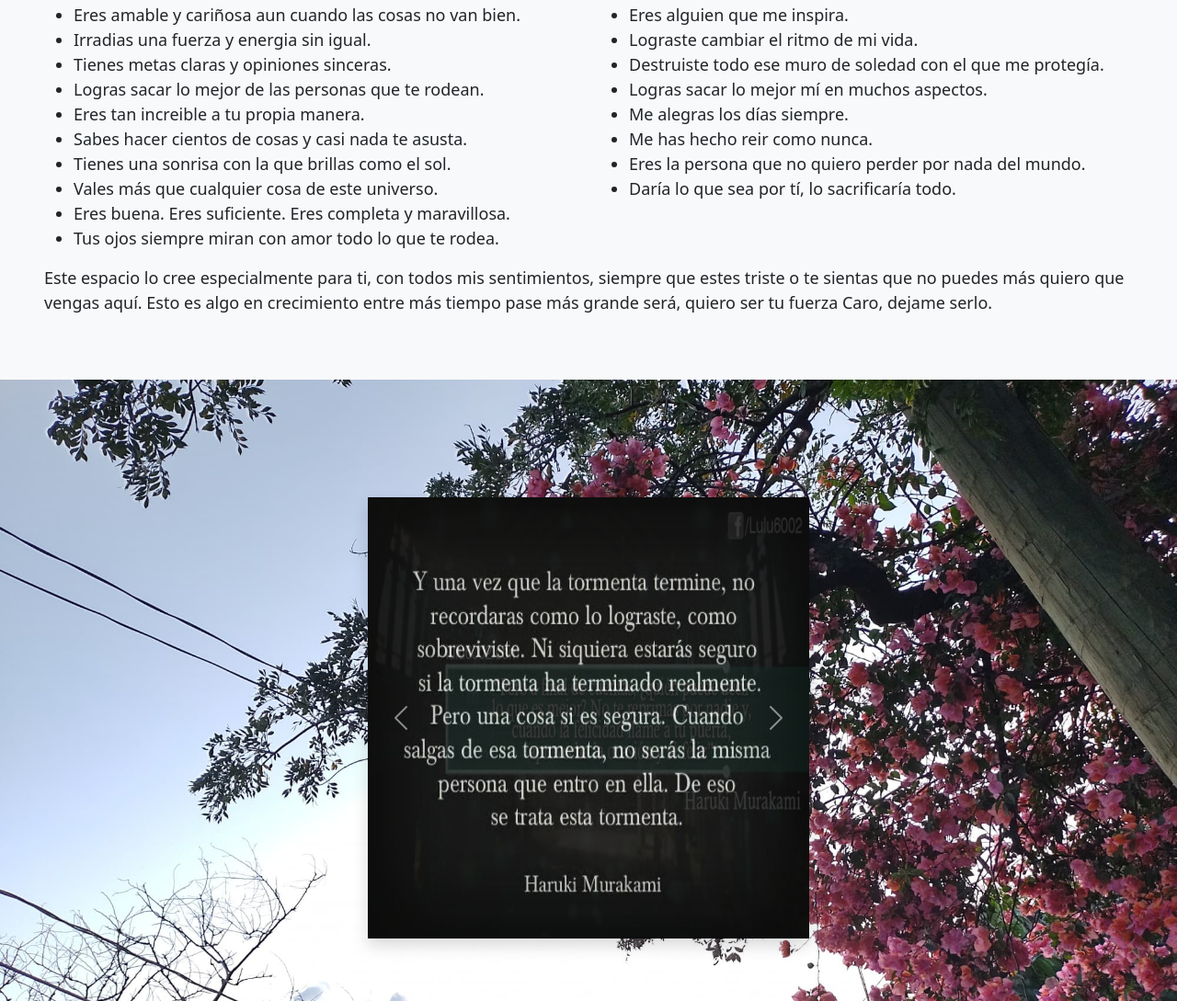
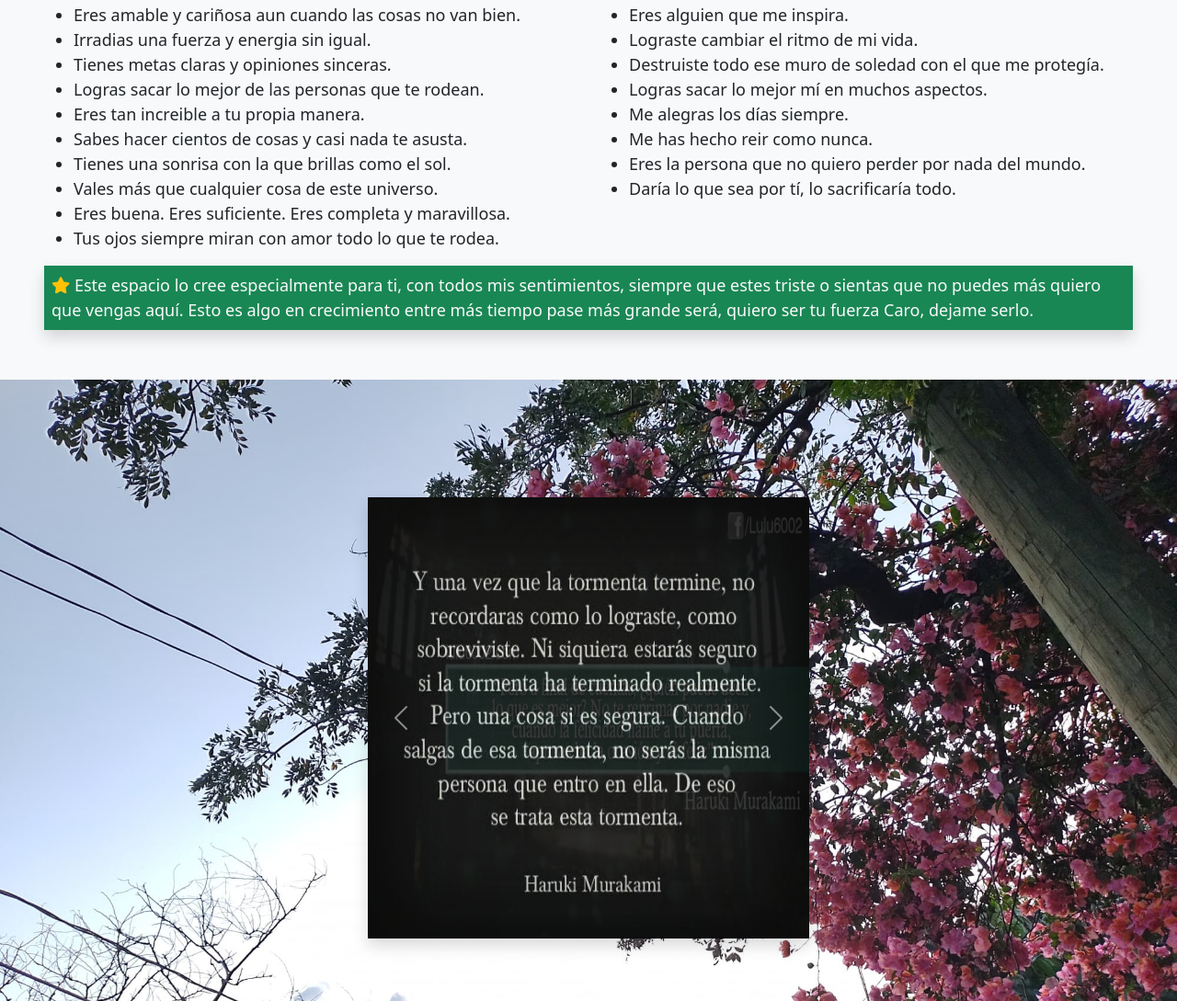
Before and after one commit to alxsmora1/carolina, a plain HTML site: page index.html in a window 1280 px wide. Shown: the part 887-1976 px from the top of the page at 92% size. Drawn offline with nearby package versions, Linux system fonts and the light colour scheme.

Commit message:
Los sentimientos que crecen

```diff
--- a/index.html
+++ b/index.html
@@ -126,8 +126,8 @@
     </div>
     <div class="row">
         <div class="col-md-12">
-            <p>Este espacio lo cree especialmente para ti, con todos mis sentimientos,
-                siempre que estes triste o te sientas que no puedes más quiero que vengas aquí.
+            <p class="shadow p-2 bg-success text-light"><i class="text-warning fas fa-star"></i> Este espacio lo cree especialmente para ti, con todos mis sentimientos,
+                siempre que estes triste o sientas que no puedes más quiero que vengas aquí.
                 Esto es algo en crecimiento entre más tiempo pase más grande será, quiero ser tu fuerza Caro, dejame serlo.
             </p>
         </div>
```
